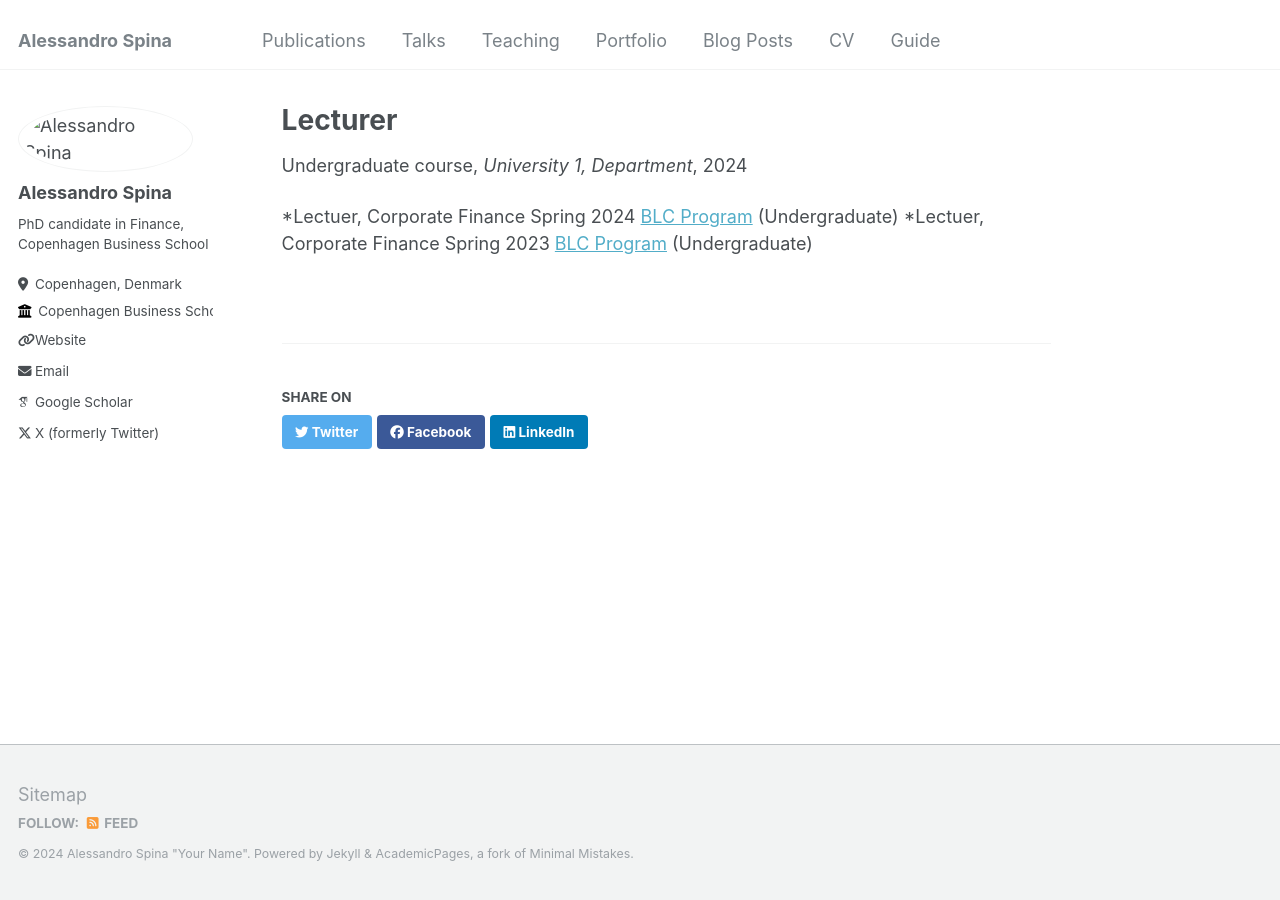
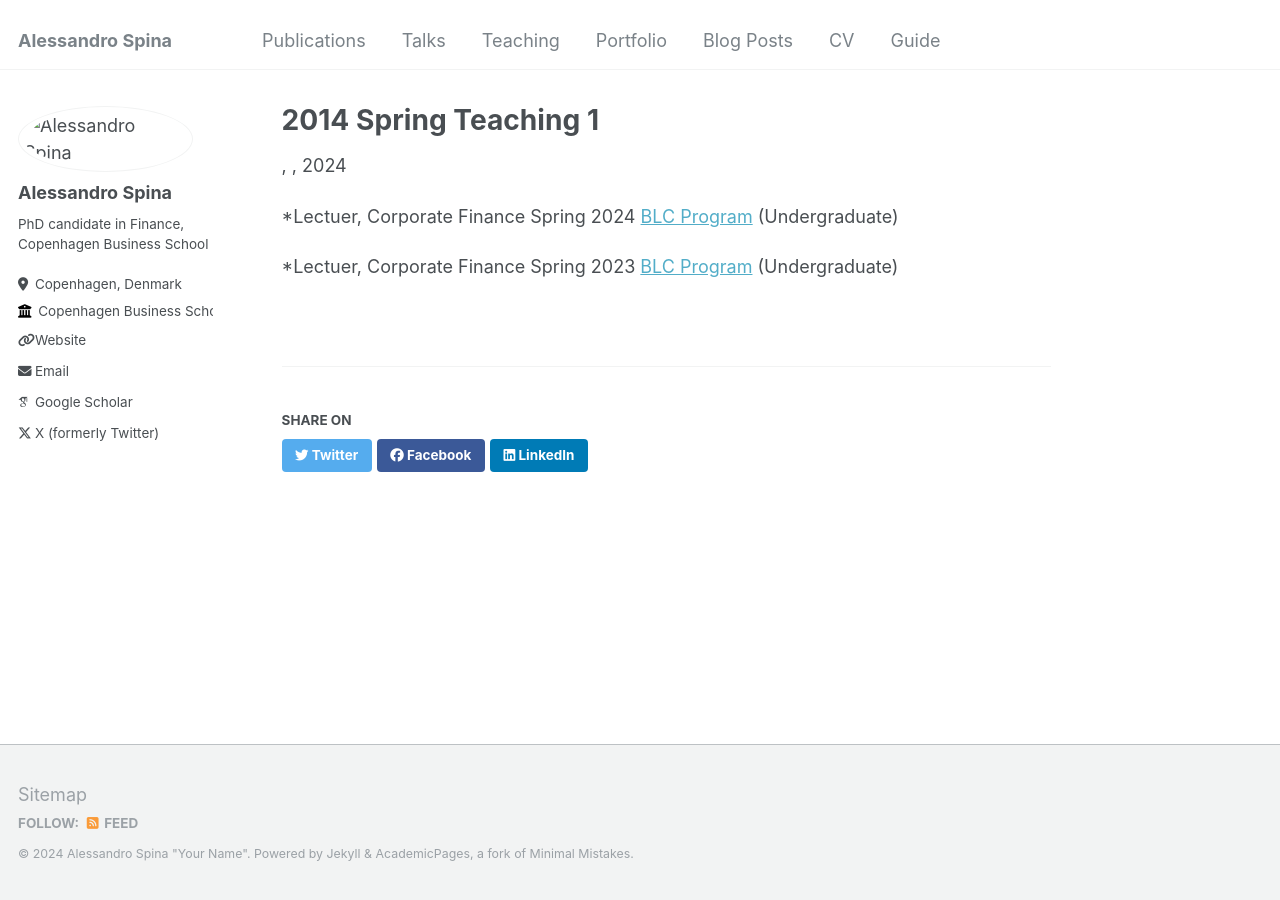
Before and after one commit to aspi6246/aspi6246.github.io, a Jekyll site: the page built from _teaching/2014-spring-teaching-1.md, in a window 1280 px wide. Built offline with Jekyll 4.4.1, drawn with Linux system fonts in a browser that asks for light colours; some web fonts are replaced; part of the change alters nothing that is shown.

Commit message:
Update 2014-spring-teaching-1.md

```diff
--- a/_teaching/2014-spring-teaching-1.md
+++ b/_teaching/2014-spring-teaching-1.md
@@ -1,10 +1,11 @@
 ---
-title: "Lecturer"
-collection: teaching
-type: "Undergraduate course"
-permalink: /teaching/2014-spring-teaching-1
-venue: "University 1, Department"
+#title: "Lecturer"
+#collection: teaching
+#type: "Undergraduate course"
+#permalink: /teaching/2014-spring-teaching-1
+#venue: "University 1, Department"
 ---
 
 *Lectuer, Corporate Finance Spring 2024 [BLC Program](https://www.cbs.dk/en/study/bachelor/bsc-in-business-language-and-culture) (Undergraduate)
+
 *Lectuer, Corporate Finance Spring 2023 [BLC Program](https://www.cbs.dk/en/study/bachelor/bsc-in-business-language-and-culture) (Undergraduate)
```
